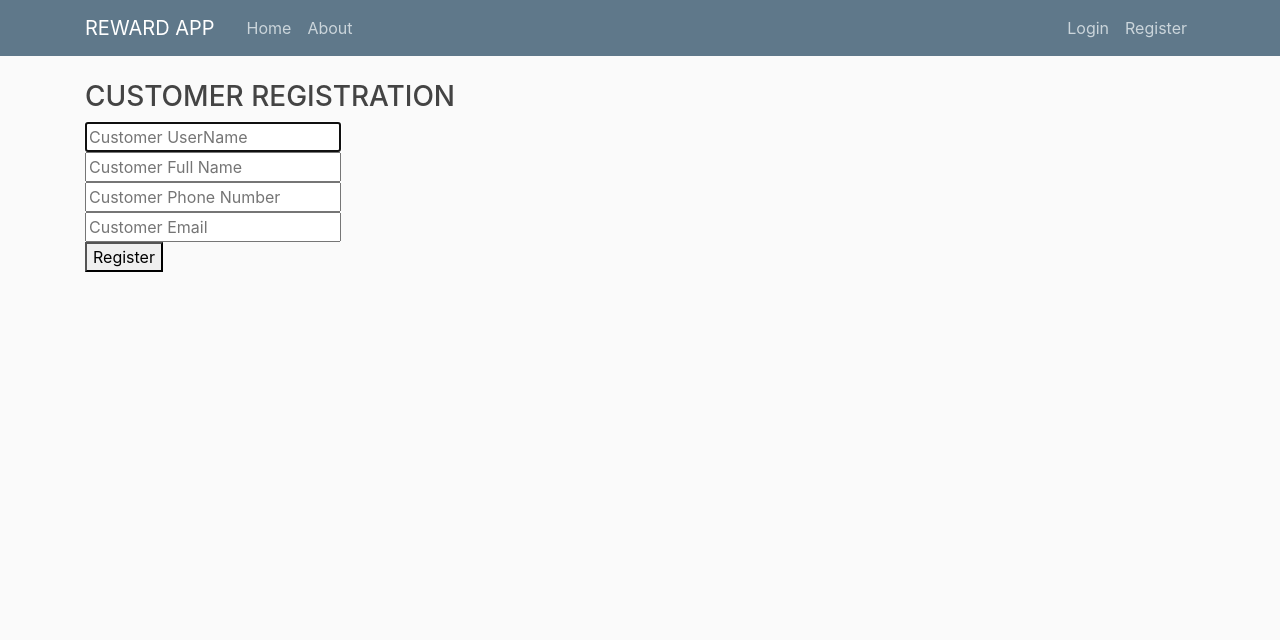
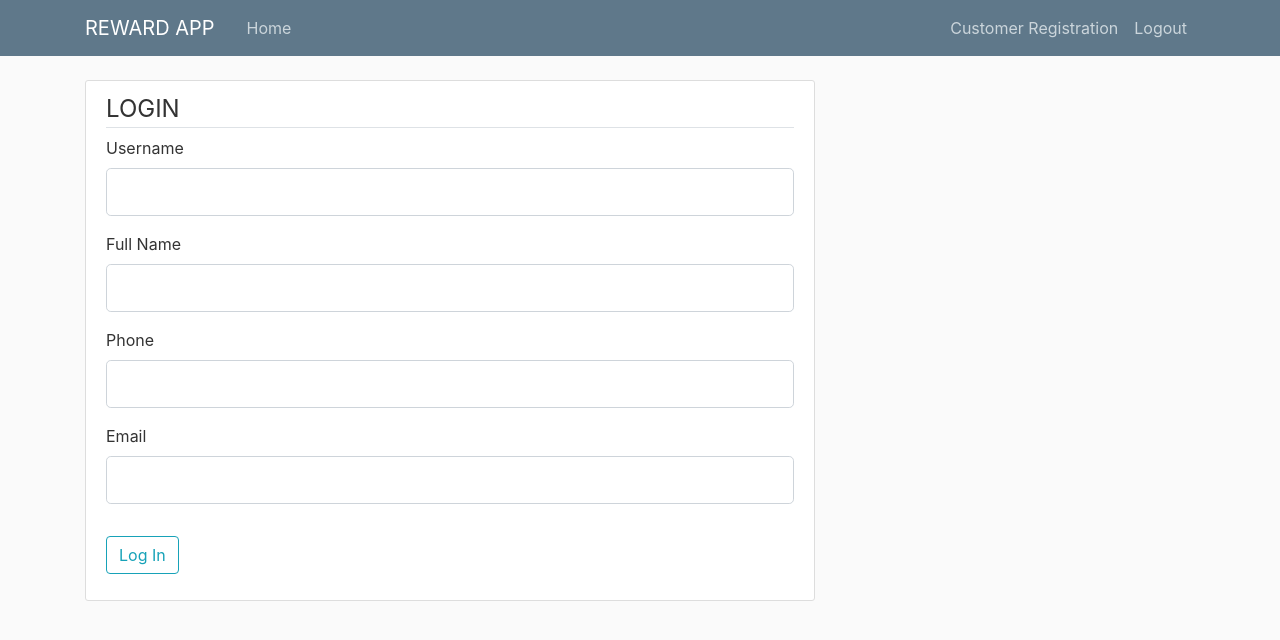
Before and after one commit to dilshadh/RewardPoint, a Flask app: page /customerRegistration in a window 1280 px wide. Shown: the top 640 px of the page. Run offline with Flask 2, Linux system fonts and the light colour scheme; the visitor is signed in with stand-in values (Sample User, id 1); some libraries are stand-ins or nearby versions.

Commit message:
updated customer registration

```diff
--- a/rewardapp/forms/cust_forms.py
+++ b/rewardapp/forms/cust_forms.py
@@ -0,0 +1,41 @@
+from flask_wtf import FlaskForm
+from wtforms import PasswordField, StringField, SubmitField, BooleanField, IntegerField
+from wtforms.validators import DataRequired, Length, ValidationError
+from rewardapp.model import Customer
+import phonenumbers
+from email_validator import validate_email, EmailNotValidError
+
+class CustomerRegistrationForm(FlaskForm):
+    username = StringField('Username',
+                            validators=[DataRequired(), Length(min=2, max=20)])
+    fullname = StringField('Full Name',
+                            validators=[DataRequired(), Length(min=2, max=20)])
+    phonenumber = StringField('Phone', validators=[DataRequired()])
+    email = StringField('Email', validators=[DataRequired()])
+    submit = SubmitField('Log In')
+
+    def validate_phonenumber(self, phonenumber):
+        if Customer.query.filter_by(c_phone_number=phonenumber.data).first():
+            raise ValidationError('Phone number already registered.')
+        try:
+            val = int(phonenumber.data)
+            if len(phonenumber.data) > 10:
+                raise ValidationError('Invalid phone number!')
+
+                input_number = phonenumbers.parse(phonenumber.data)
+                if not (phonenumbers.is_valid_number(input_number)):
+                    raise ValidationError('Invalid phone number!')
+        except:
+                raise ValidationError('Invalid phone number!')
+
+    def validate_email(self, email):
+        if Customer.query.filter_by(c_email=email.data).first():
+            raise ValidationError('Email already registered!')
+        try:
+            valid = validate_email(email.data)
+            email = valid.email
+        except EmailNotValidError as e:
+            raise ValidationError('Invalid Email.Please check again!')
+
+class SearchCustomer(FlaskForm):
+    phonenumber = StringField('Phone', validators=[DataRequired()])
--- a/rewardapp/forms/emp_forms.py
+++ b/rewardapp/forms/emp_forms.py
@@ -1,5 +1,5 @@
 from flask_wtf import FlaskForm
-from wtforms import PasswordField, StringField, SubmitField
+from wtforms import PasswordField, StringField, SubmitField, BooleanField
 from wtforms.validators import DataRequired, Length
 
 
@@ -8,4 +8,5 @@ class LoginForm(FlaskForm):
                             validators=[DataRequired(), Length(min=2, max=20)])
     password = PasswordField('Password',
                             validators=[DataRequired()])
+    remember = BooleanField('Remember Me')
     submit = SubmitField('Log In')
--- a/rewardapp/templates/base.html
+++ b/rewardapp/templates/base.html
@@ -27,12 +27,15 @@
           <div class="collapse navbar-collapse" id="navbarToggle">
             <div class="navbar-nav mr-auto">
               <a class="nav-item nav-link" href="/">Home</a>
-              <a class="nav-item nav-link" href="/about">About</a>
             </div>
             <!-- Navbar Right Side -->
             <div class="navbar-nav">
+              {% if current_user.is_authenticated %}
+              <a class="nav-item nav-link" href="/customerRegistration">Customer Registration</a>
+              <a class="nav-item nav-link" href="/logout">Logout</a>
+              {% else %}
               <a class="nav-item nav-link" href="/login">Login</a>
-              <a class="nav-item nav-link" href="/register">Register</a>
+              {% endif %}
             </div>
           </div>
         </div>
@@ -41,6 +44,15 @@
     <main role="main" class="container">
       <div class="row">
         <div class="col-md-8">
+          {% with messages = get_flashed_messages(with_categories=true) %}
+            {% if messages %}
+              {% for category, message in messages %}
+                <div class="alert alert-{{ category }}">
+                  {{ message }}
+                </div>
+              {% endfor %}
+            {% endif %}
+          {% endwith %}
           {% block content %}{% endblock %}
         </div>
 
--- a/rewardapp/templates/customerRegistration.html
+++ b/rewardapp/templates/customerRegistration.html
@@ -1,43 +1,70 @@
 {% extends "base.html" %}
+
 {% block content %}
-<div class="column is-4 is-offset-4">
-    <h3 class="title">CUSTOMER REGISTRATION</h3>
-    <div class="box">
-        {% with messages = get_flashed_messages() %}
-        {% if messages %}
-    <div class="notification is-danger">
-        {{ messages[0] }}
+<div class="content-section">
+
+        <form method="POST" action="">
+          {{ form.hidden_tag() }}
+          <fieldset class="form-group">
+              <legend class="border-bottom lg-1">LOGIN</legend>
+              <div class="form-group">
+                  {{ form.username.label(class="form-control-label") }}
+                  {% if form.username.errors %}
+                    {{ form.username(class="form-control form-control-lg is-invalid") }}
+                    <div class="invalid-feedback">
+                      {% for error in form.username.errors %}
+
+                          <span>{{ error }}</span>
+                      {% endfor %}
                     </div>
+                  {% else %}
+
+                      {{ form.username(class="form-control form-control-lg") }}
                   {% endif %}
-        {% endwith %}
-        <form method="POST" action="/customerRegistration">
-            <div class="field">
-                <div class="control">
-                    <input class="input is-large" type="text" name="username" placeholder="Customer UserName" autofocus="">
               </div>
+              <div class="form-group">
+                {{ form.fullname.label(class="form-control-label") }}
+                {% if form.fullname.errors %}
+                    {{ form.fullname(class="form-control form-control-lg is-invalid") }}
+                    <div class="invalid-feedback">
+                      {% for error in form.fullname.errors %}
+                          <span>{{ error }}</span>
+                      {% endfor %}
                   </div>
-
-            <div class="field">
-                <div class="control">
-                    <input class="input is-large" type="text" name="fullname" placeholder="Customer Full Name">
+                  {% else %}
+                      {{ form.fullname(class="form-control form-control-lg") }}
+                  {% endif %}
               </div>
+              <div class="form-group">
+                {{ form.phonenumber.label(class="form-control-label") }}
+                {% if form.phonenumber.errors %}
+                    {{ form.phonenumber(class="form-control form-control-lg is-invalid") }}
+                    <div class="invalid-feedback">
+                      {% for error in form.phonenumber.errors %}
+                          <span>{{ error }}</span>
+                      {% endfor %}
                   </div>
-
-            <div class="field">
-                <div class="control">
-                    <input class="input is-large" type="tel" name="phonenumber" placeholder="Customer Phone Number">
+                  {% else %}
+                      {{ form.phonenumber(class="form-control form-control-lg") }}
+                  {% endif %}
               </div>
+              <div class="form-group">
+                {{ form.email.label(class="form-control-label") }}
+                {% if form.email.errors %}
+                    {{ form.email(class="form-control form-control-lg is-invalid") }}
+                    <div class="invalid-feedback">
+                      {% for error in form.email.errors %}
+                          <span>{{ error }}</span>
+                      {% endfor %}
                   </div>
-
-            <div class="field">
-                <div class="control">
-                    <input class="input is-large" type="email" name="email" placeholder="Customer Email">
+                  {% else %}
+                      {{ form.email(class="form-control form-control-lg") }}
+                  {% endif %}
               </div>
+          </fieldset>
+          <div class="form-group">
+            {{ form.submit(class="btn btn-outline-info") }}
           </div>
-
-
-            <button class="button is-block is-info is-large is-fullwidth">Register</button>
         </form>
 </div>
-</div>
 {% endblock %}
--- a/rewardapp/views.py
+++ b/rewardapp/views.py
@@ -1,6 +1,6 @@
 from flask import Blueprint, render_template, request, flash
 from flask_login import login_required
-from rewardapp.forms.e_loginForm import LoginForm
+from rewardapp.forms.cust_forms import CustomerRegistrationForm
 from rewardapp.model import Customer, Employee
 from rewardapp import db
 views = Blueprint('views', __name__, template_folder="templates")
@@ -9,21 +9,25 @@ views = Blueprint('views', __name__, template_folder="templates")
 def mainPage():
     return render_template("base.html")
 
+@views.route("/home", methods=['GET'])
+def homePage():
+    return render_template("homePage.html")
+
 @views.route("/customerRegistration", methods=['GET','POST'])
 @login_required
 def CustomerRegistration():
-    if request.method == 'GET':
-        return render_template('customerRegistration.html')
-    c_username =  request.form.get('username')
-    c_fullname = request.form.get('fullname')
-    c_phone_number = request.form.get('phonenumber')
-    c_email = request.form.get('email')
-    customer = Customer.query.filter_by(c_username=c_username).first()
-    if customer:
-        flash('Customer Already Exists!')
-        return render_template('customerRegistration.html')
-    customer = Customer(c_username=c_username,c_name=c_fullname,c_phone_number=c_phone_number,c_email=c_email)
-    db.session.add(customer)
-    db.session.commit()
-    flash('Customer Added Successfully!')
-    return render_template("customerRegistration.html")
+    form = CustomerRegistrationForm()
+    if form.validate_on_submit():
+        c_username =  form.username.data
+        c_fullname = form.fullname.data
+        c_phone_number = form.phonenumber.data
+        c_email = form.email.data
+        customer = Customer.query.filter_by(c_username=c_username).first()
+        if customer:
+            flash('Username Already Exists!','danger')
+            return render_template('customerRegistration.html',title='Customer Registration', form=form)
+        customer = Customer(c_username=c_username,c_name=c_fullname,c_phone_number=c_phone_number,c_email=c_email)
+        db.session.add(customer)
+        db.session.commit()
+        flash('Customer Added Successfully!','success')
+    return render_template("customerRegistration.html",title='Customer Registration', form=form)
```
Also changed, not shown: rewardapp/auth.py (+21 -20 lines), rewardapp/templates/login.html (+26 -2 lines), 2 other files. Lines whose indentation alone changed are shown as unchanged.
